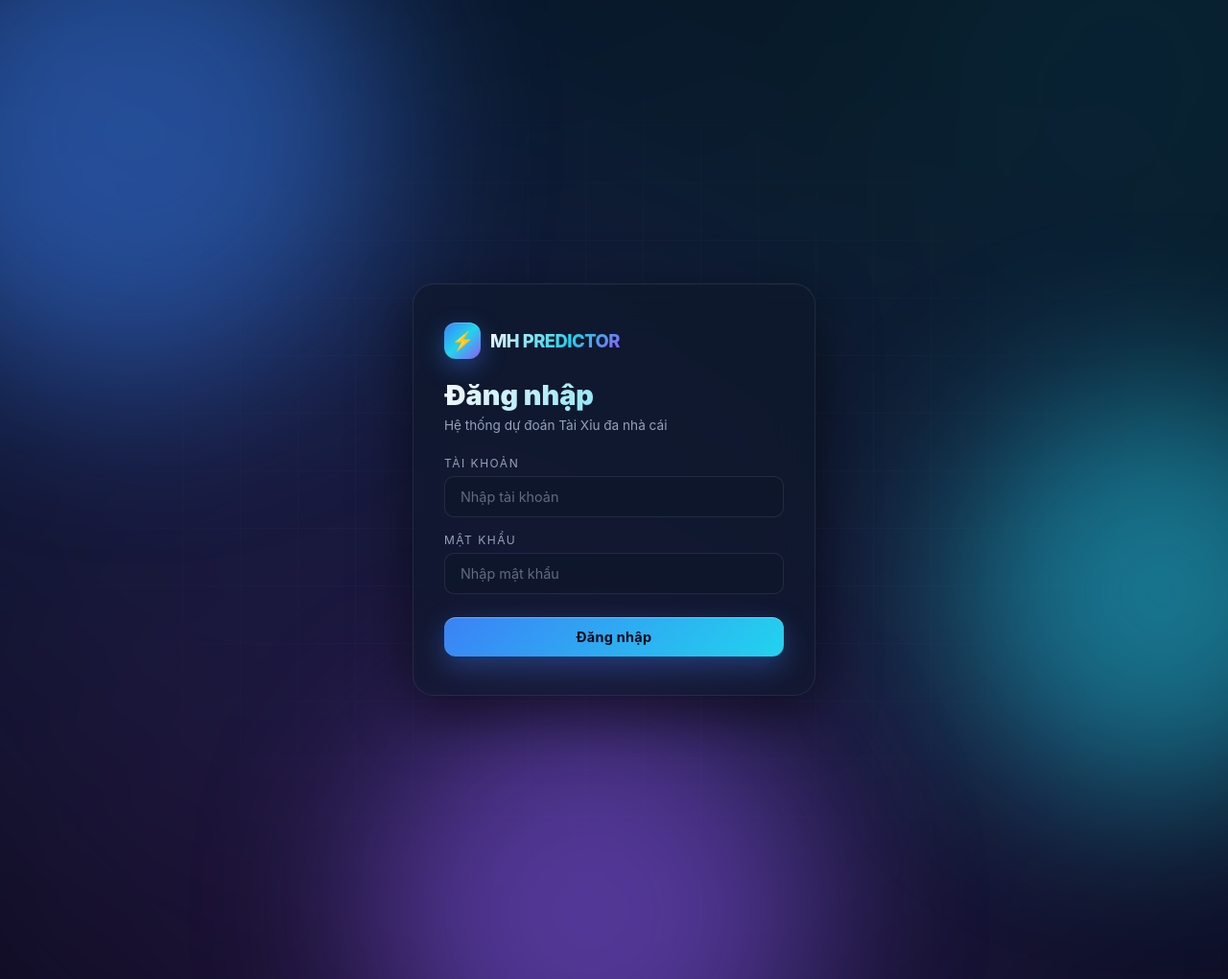
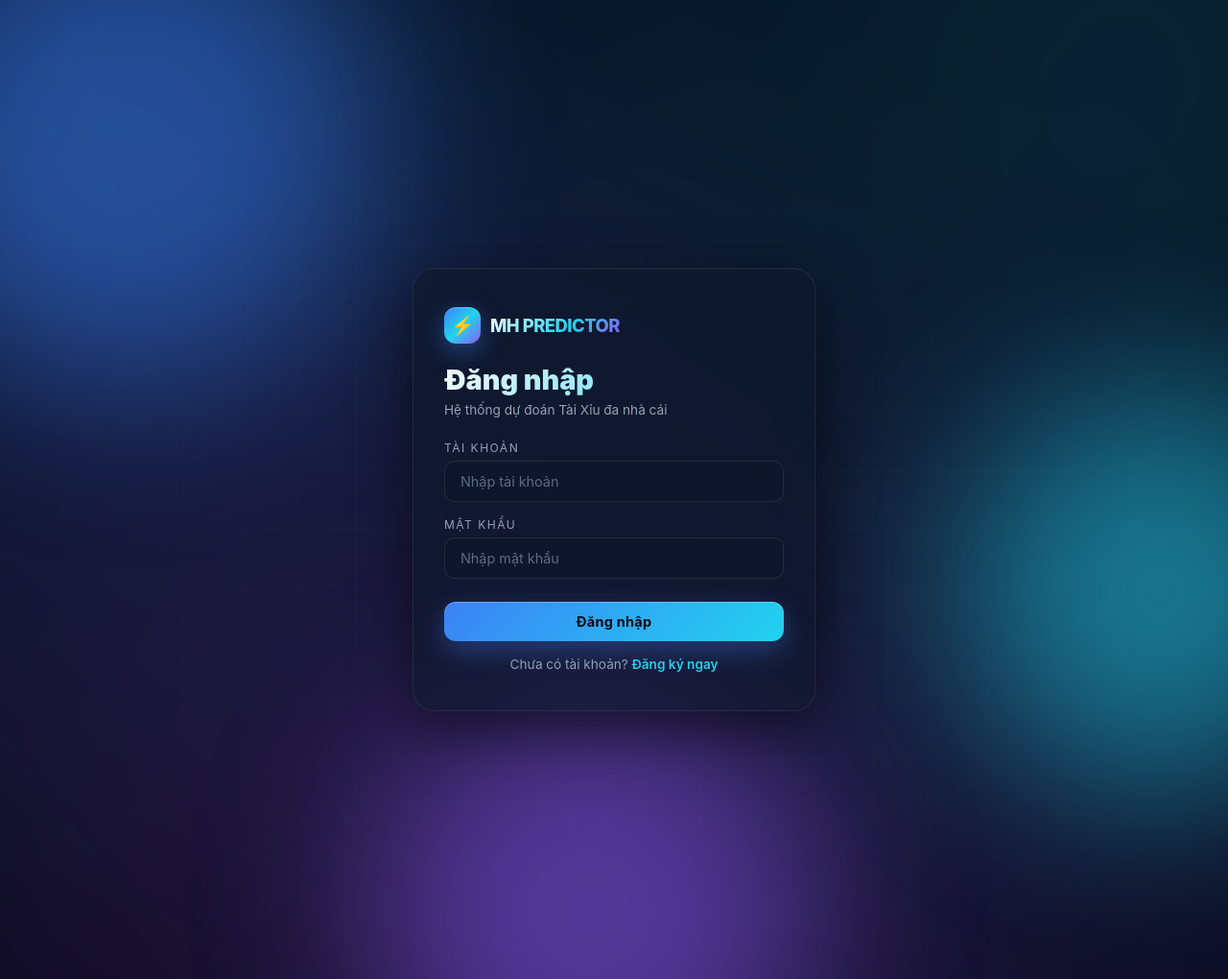
Before and after one commit to hieuthichflex18-dot/webminhhieu, a Flask app: page /login in a window 1280 px wide. Shown: the whole page at 96% size. Run offline with Flask 3, Linux system fonts and the light colour scheme.

Commit message:
Update login.html

```diff
--- a/templates/login.html
+++ b/templates/login.html
@@ -39,6 +39,11 @@
         Đăng nhập
       </button>
     </form>
+
+    <div style="text-align:center;margin-top:16px;font-size:0.85rem;color:#94A3B8;">
+      Chưa có tài khoản?
+      <a href="/register" style="color:#22D3EE;text-decoration:none;font-weight:600;">Đăng ký ngay</a>
+    </div>
   </div>
 </div>
 </body>
```
